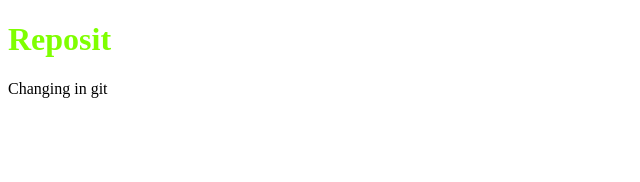
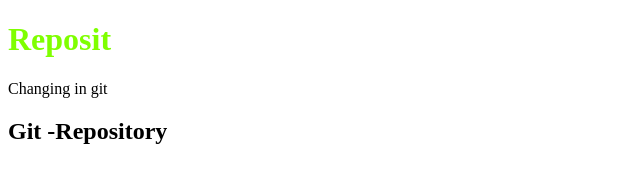
Before and after one commit to pranee29/Git-Repo, a plain HTML site: page index.html in a window 1280 px wide. Shown: the whole page, without its empty margins (0-640 px from the left). Drawn offline with Linux system fonts and the light colour scheme.

Commit message:
Initial commit. add index.html

```diff
--- a/index.html
+++ b/index.html
@@ -6,5 +6,6 @@
     <body>
         <h1 style="color: chartreuse;">Reposit</h1>
         <p>Changing in git</p>
+        <h2>Git -Repository</h2>
     </body>
 </html>
```
